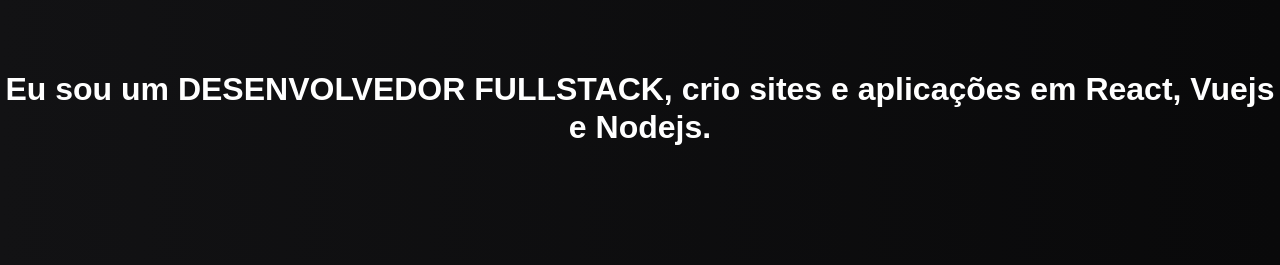
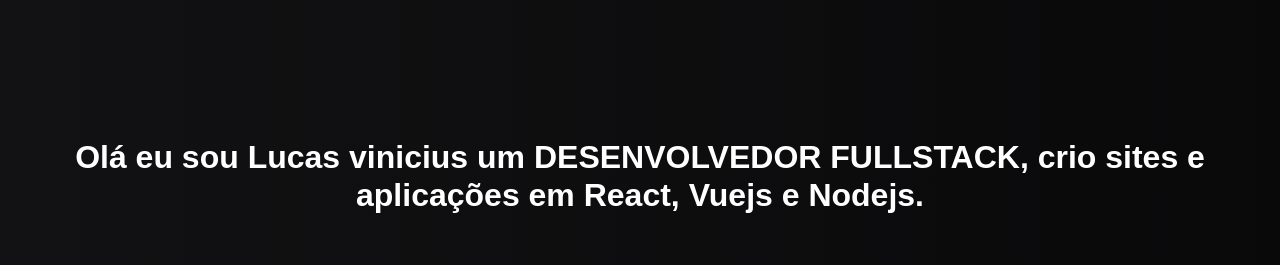
Before and after one commit to lukevinicius/lukevinicius, a React (Vite) app: page / in a window 1280 px wide. Shown: the part 330-595 px from the top of the page. Built offline with nearby package versions, Linux system fonts and the light colour scheme.

Commit message:
update: Home Screen

```diff
--- a/src/screens/Home/index.tsx
+++ b/src/screens/Home/index.tsx
@@ -9,17 +9,10 @@
     <>
       <Div>
         <ParticlesBg type="cobweb" color="#ffffff" bg />
-        <div
-          style={{
-            position: 'absolute',
-            top: '50%',
-          }}
-        >
-          <h2 style={{ color: 'white' }}>
-            Eu sou um DESENVOLVEDOR FULLSTACK, crio sites e aplicações em React,
-            Vuejs e Nodejs.
-          </h2>
-        </div>
+        <h2>
+          Olá eu sou Lucas vinicius um DESENVOLVEDOR FULLSTACK, crio sites e
+          aplicações em React, Vuejs e Nodejs.
+        </h2>
       </Div>
       <About />
       <Portfolio />
--- a/src/screens/Home/styles.ts
+++ b/src/screens/Home/styles.ts
@@ -5,4 +5,10 @@
   text-align: center;
   align-items: center;
   justify-content: center;
+
+  h2 {
+    position: relative;
+    top: 50%;
+    color: var(--shape);
+  }
 `;
```
